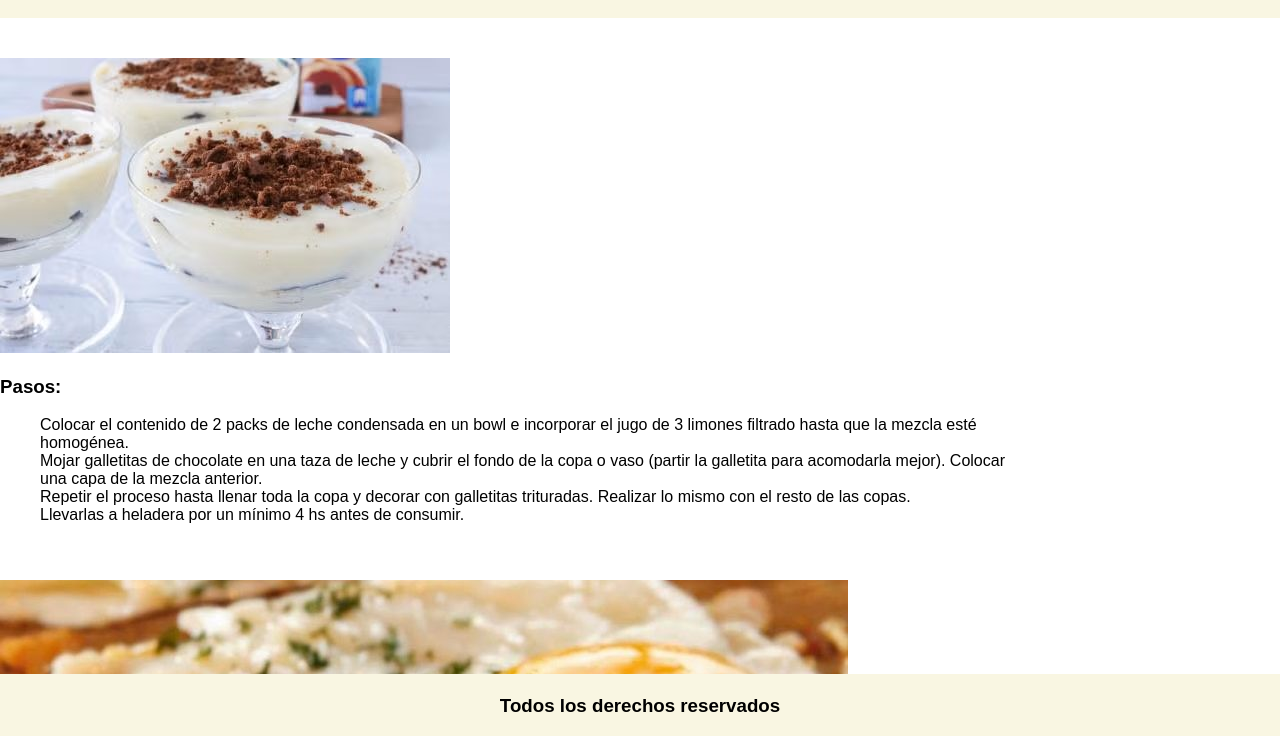
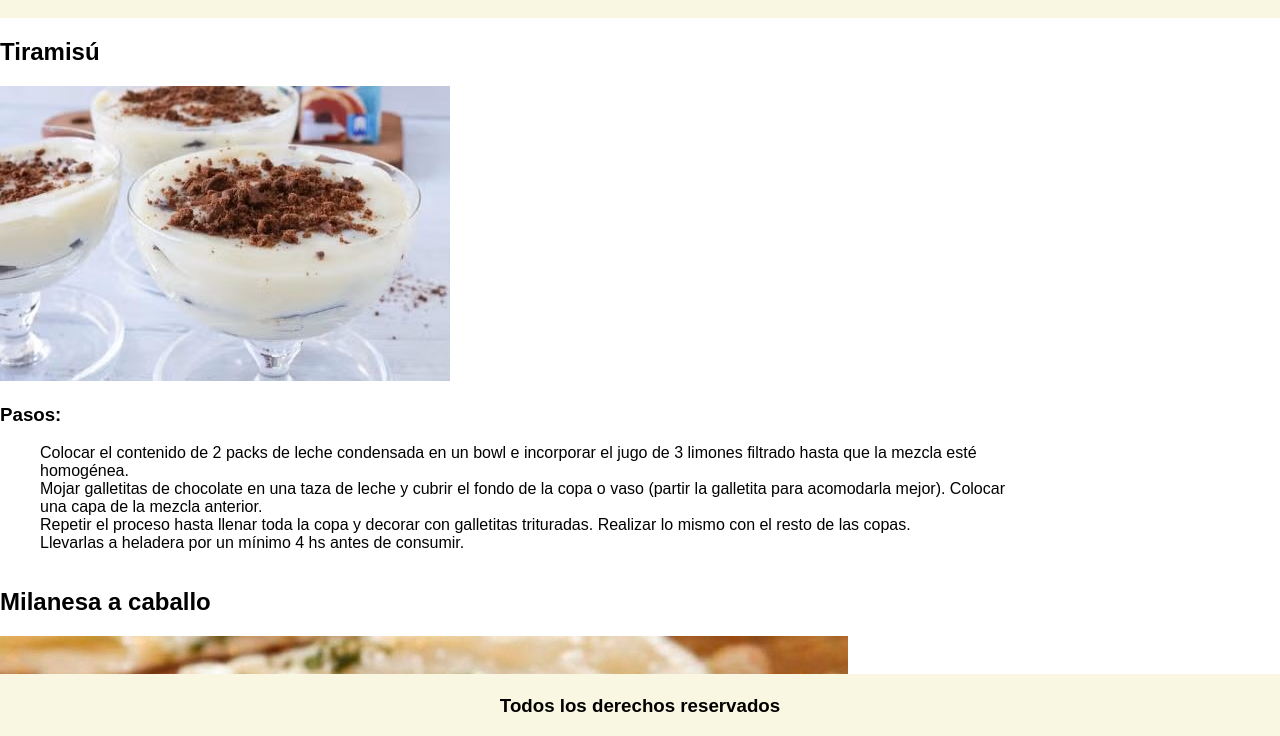
Before and after one commit to may-fernandez/Entrenamiento1_Ejercicio2, a plain HTML site: page index.html in a window 1280 px wide. Shown: the part 62-798 px from the top of the page. Drawn offline with Linux system fonts and the light colour scheme.

Commit message:
Modificacion en recetas

```diff
--- a/index.html
+++ b/index.html
@@ -19,7 +19,7 @@
       <section class="recetas">
         <article class="receta">
           <div>
-            <h2 class="titulo"></h2>
+            <h2 class="titulo">Tiramisú</h2>
             <img src="./images/tiramisu.jpg" alt="Tiramisú" class="imagen" />
           </div>
           <div>
@@ -35,7 +35,7 @@
 
         <article class="receta">
           <div>
-            <h2 class="titulo"></h2>
+            <h2 class="titulo">Milanesa a caballo</h2>
             <img src="./images/milanesa.jpg" alt="Milanesa a caballo" class="imagen" />
           </div>
           <div>
@@ -54,7 +54,7 @@
 
         <article class="receta">
           <div>
-            <h2 class="titulo"></h2>
+            <h2 class="titulo">Albóndigas de pollo</h2>
             <img src="./images/albondigas.jpg" alt="Albóndigas de pollo" class="imagen" />
           </div>
           <div>
```
